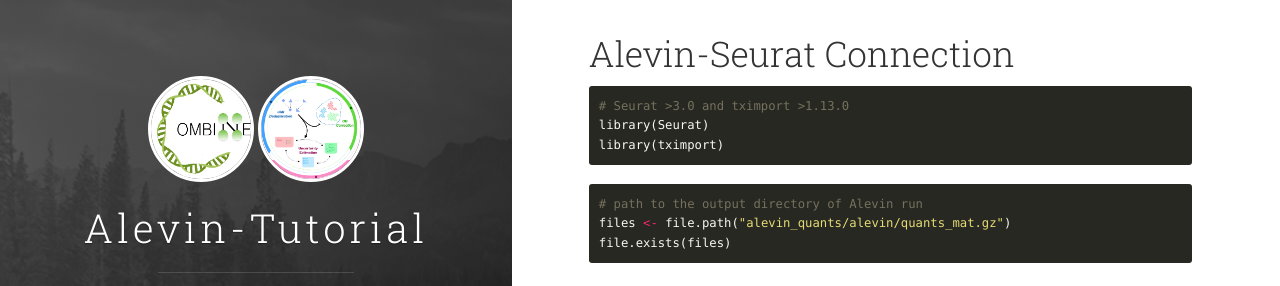
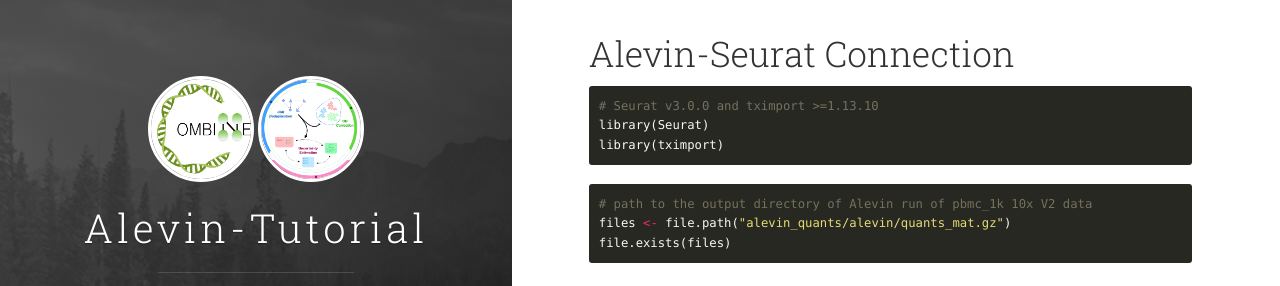
Before and after one commit to COMBINE-lab/alevin-tutorial, a Jekyll site: the page built from docs/_posts/2018-25-05-alevin-seurat.md, in a window 1280 px wide and 900 px high. Shown: the part 187-473 px from the top of the window. Built offline with Jekyll 4.4.1, drawn with Linux system fonts in a browser that asks for light colours.

Commit message:
Update 2018-25-05-alevin-seurat.md

````diff
--- a/docs/_posts/2018-25-05-alevin-seurat.md
+++ b/docs/_posts/2018-25-05-alevin-seurat.md
@@ -7,13 +7,13 @@ tags: [alevin]
 ## Alevin-Seurat Connection
 
 ```R
-# Seurat >3.0 and tximport >1.13.0
+# Seurat v3.0.0 and tximport >=1.13.10
 library(Seurat)
 library(tximport)
 ```
 
 ```R
-# path to the output directory of Alevin run
+# path to the output directory of Alevin run of pbmc_1k 10x V2 data
 files <- file.path("alevin_quants/alevin/quants_mat.gz")
 file.exists(files)
 ```
````
